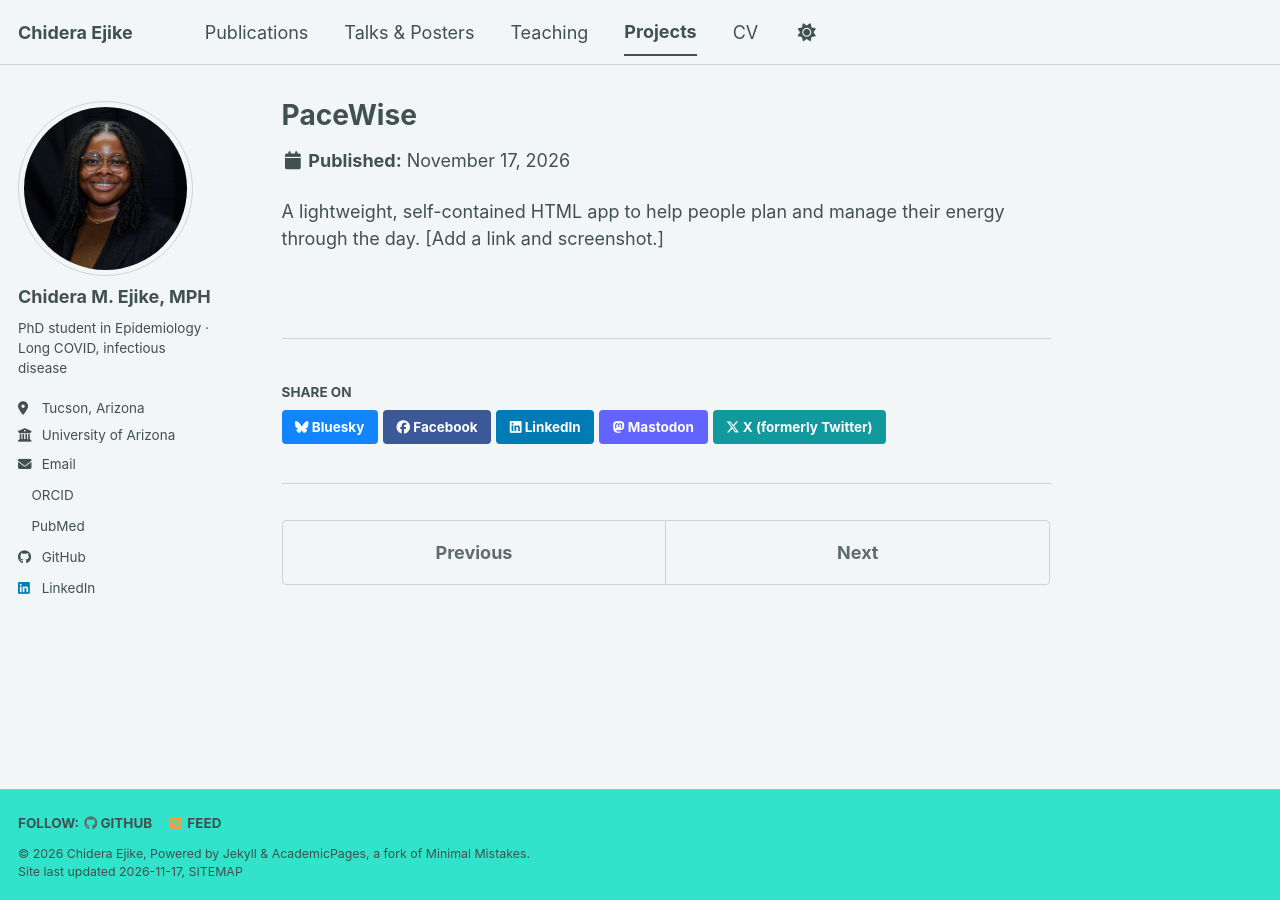
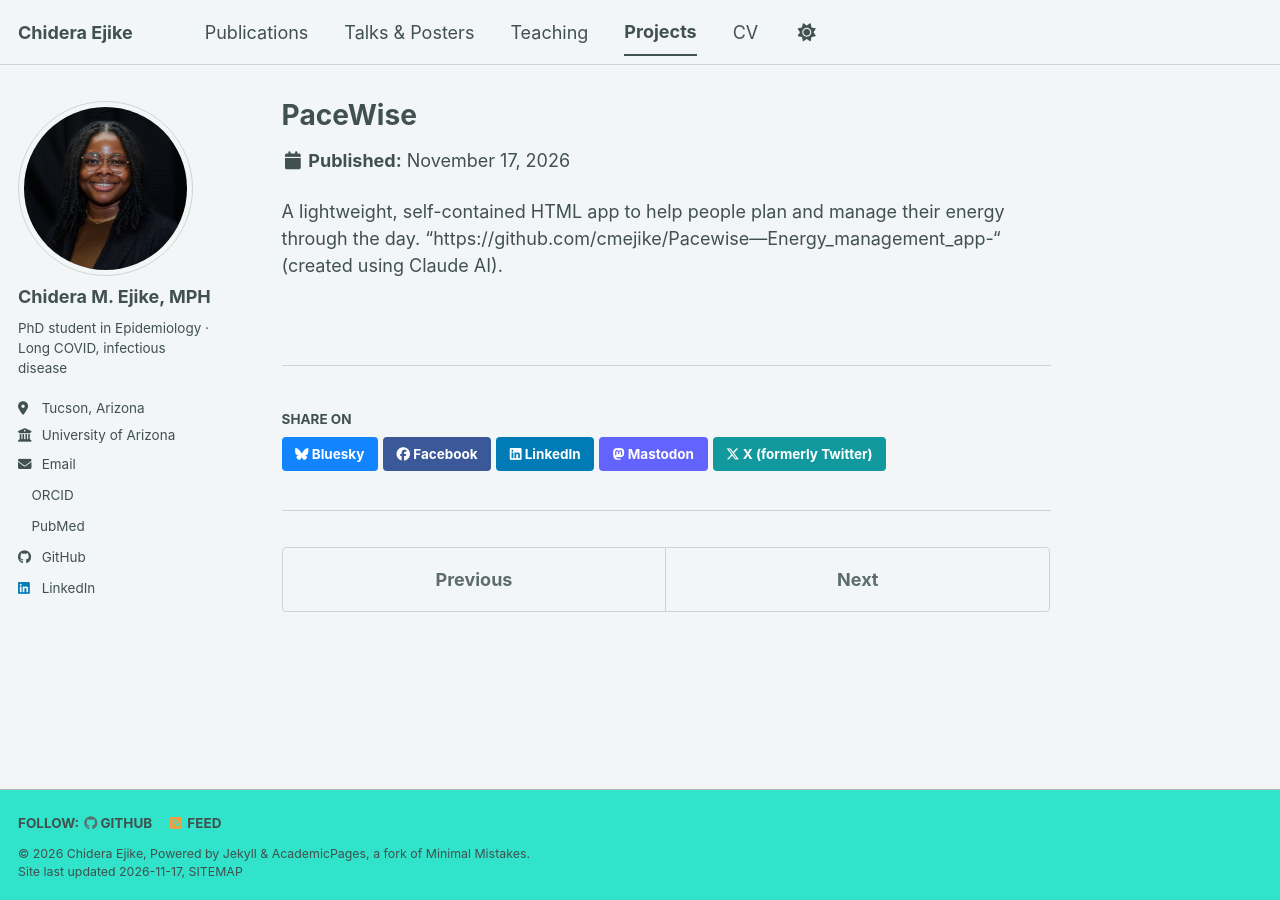
Before and after one commit to cmejike/cmejike.github.io, a Jekyll site: the page built from _portfolio/pacewise.md, in a window 1280 px wide. Built offline with Jekyll 4.4.1, drawn with Linux system fonts in a browser that asks for light colours; a script bundle is joined from its source files by our own code; a style sheet for code colours, icons or effects is not loaded.

Commit message:
Revise Pacewise project description
Updated project description with GitHub link.

```diff
--- a/_portfolio/pacewise.md
+++ b/_portfolio/pacewise.md
@@ -4,4 +4,4 @@ excerpt: "A self-contained web app for energy management and pacing."
 collection: portfolio
 ---
 
-A lightweight, self-contained HTML app to help people plan and manage their energy through the day. [Add a link and screenshot.]
+A lightweight, self-contained HTML app to help people plan and manage their energy through the day. "https://github.com/cmejike/Pacewise---Energy_management_app-" (created using Claude AI).
```
